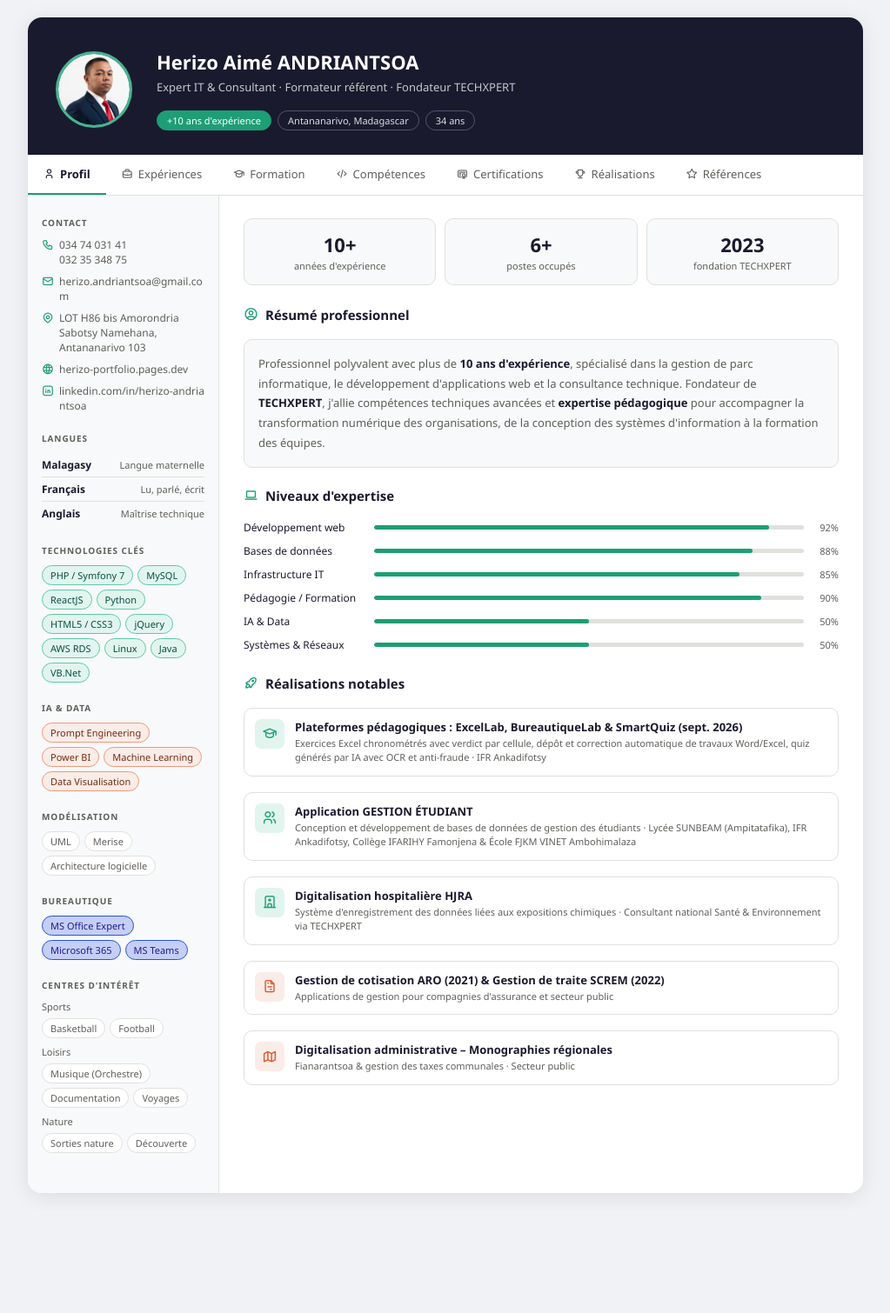
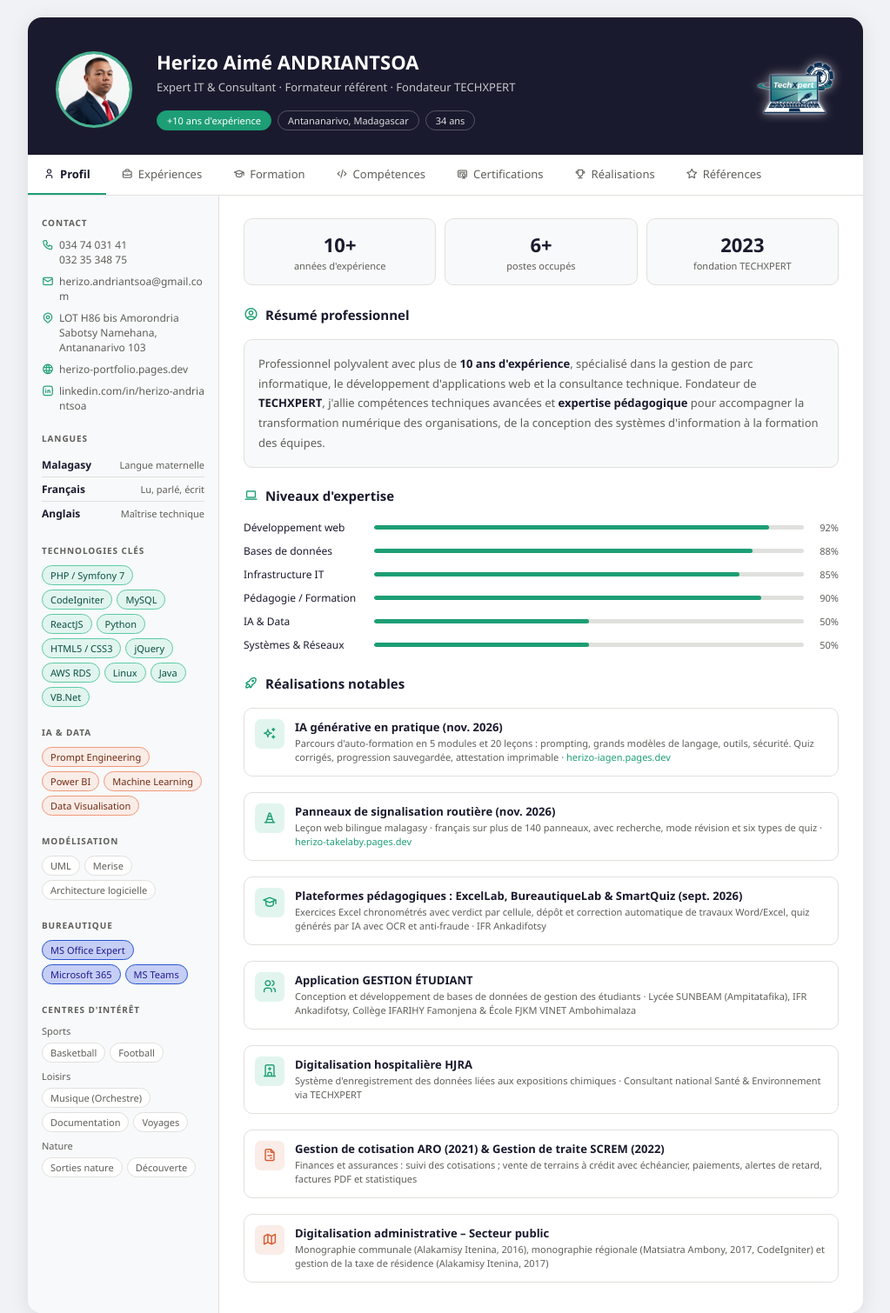
Before and after one commit to herizoandriantsoa-source/herizo-cv, a plain HTML site: page index.html in a window 1280 px wide. Shown: the top 1510 px of the page at 87% size, without its empty margins (128-1151 px from the left). Before the commit the page ends 1392 px from the top, so only its background shows below. Drawn offline with Linux system fonts and the light colour scheme.

Commit message:
Add files via upload

```diff
--- a/index.html
+++ b/index.html
@@ -16,9 +16,11 @@ body{font-family:'Segoe UI',system-ui,sans-serif;background:#f0f2f5;padding:20px
 .cv-wrap{max-width:960px;margin:0 auto;background:var(--bg);border-radius:16px;overflow:hidden;box-shadow:0 4px 24px rgba(0,0,0,0.09)}
 
 /* ── HERO ── */
-.hero{background:var(--navy);color:#fff;padding:36px 32px 28px;display:grid;grid-template-columns:auto 1fr;gap:28px;align-items:center}
+.hero{background:var(--navy);color:#fff;padding:36px 32px 28px;display:grid;grid-template-columns:auto 1fr auto;gap:28px;align-items:center}
 .avatar{width:88px;height:88px;border-radius:50%;background:var(--teal);display:flex;align-items:center;justify-content:center;font-size:26px;font-weight:500;color:#fff;flex-shrink:0;letter-spacing:-1px;overflow:hidden;border:3px solid rgba(255,255,255,0.2)}
 .avatar img{width:100%;height:100%;object-fit:cover;border-radius:50%}
+.hero-logo{display:flex;align-items:center;justify-content:center;align-self:center;justify-self:end}
+.hero-logo img{height:64px;width:auto;max-width:140px;object-fit:contain;display:block;filter:drop-shadow(0 0 1px #fff) drop-shadow(0 0 6px rgba(255,255,255,.55))}
 .hero-name{font-size:22px;font-weight:600;margin-bottom:4px}
 .hero-title{font-size:13px;opacity:.75;margin-bottom:16px;line-height:1.6}
 .hero-pills{display:flex;flex-wrap:wrap;gap:7px}
@@ -228,7 +230,7 @@ body{font-family:'Segoe UI',system-ui,sans-serif;background:#f0f2f5;padding:20px
 @media(max-width:480px){
   body{padding:0}
   .hero{grid-template-columns:1fr;gap:14px;padding:24px 16px 20px;text-align:center}
-  .avatar{margin:0 auto}.hero-pills{justify-content:center}.hero-name{font-size:18px}
+  .avatar{margin:0 auto}.hero-pills{justify-content:center}.hero-logo{justify-self:center}.hero-name{font-size:18px}
   .tabs{gap:0}.tab{padding:10px;font-size:11px;gap:3px}.tab i{display:none}
   .body{grid-template-columns:1fr}
   .sidebar{grid-template-columns:1fr;border-right:none;border-bottom:0.5px solid var(--border);padding:16px}
@@ -336,6 +338,7 @@ body{font-family:'Segoe UI',system-ui,sans-serif;background:#f0f2f5;padding:20px
         <span class="pill">34 ans</span>
       </div>
     </div>
+    <div class="hero-logo"><img src="logo.png" alt="Logo TECHXPERT" onerror="this.parentElement.remove()"></div>
   </div>
 
   <!-- TABS -->
@@ -395,7 +398,7 @@ body{font-family:'Segoe UI',system-ui,sans-serif;background:#f0f2f5;padding:20px
       <div class="s-block reveal from-left" style="transition-delay:.16s">
         <div class="s-label">Technologies clés</div>
         <div class="tag-grid">
-          <span class="tag">PHP / Symfony 7</span><span class="tag">MySQL</span><span class="tag">ReactJS</span>
+          <span class="tag">PHP / Symfony 7</span><span class="tag">CodeIgniter</span><span class="tag">MySQL</span><span class="tag">ReactJS</span>
           <span class="tag">Python</span><span class="tag">HTML5 / CSS3</span><span class="tag">jQuery</span>
           <span class="tag">AWS RDS</span><span class="tag">Linux</span><span class="tag">Java</span><span class="tag">VB.Net</span>
         </div>
@@ -455,11 +458,13 @@ body{font-family:'Segoe UI',system-ui,sans-serif;background:#f0f2f5;padding:20px
         </div>
         <div class="section-title reveal from-left"><i class="ti ti-rocket"></i> Réalisations notables</div>
         <div style="display:grid;gap:9px">
-          <div class="cert-item reveal from-right" style="transition-delay:.0s"><div class="cert-icon"><i class="ti ti-school"></i></div><div><div class="cert-title">Plateformes pédagogiques : ExcelLab, BureautiqueLab &amp; SmartQuiz (sept. 2026)</div><div class="cert-sub">Exercices Excel chronométrés avec verdict par cellule, dépôt et correction automatique de travaux Word/Excel, quiz générés par IA avec OCR et anti-fraude · IFR Ankadifotsy</div></div></div>
+          <div class="cert-item reveal from-right" style="transition-delay:.0s"><div class="cert-icon"><i class="ti ti-sparkles"></i></div><div><div class="cert-title">IA générative en pratique (nov. 2026)</div><div class="cert-sub">Parcours d'auto-formation en 5 modules et 20 leçons : prompting, grands modèles de langage, outils, sécurité. Quiz corrigés, progression sauvegardée, attestation imprimable · <a href="https://herizo-iagen.pages.dev" target="_blank" rel="noopener" style="color:var(--teal);text-decoration:none">herizo-iagen.pages.dev</a></div></div></div>
+          <div class="cert-item reveal from-right" style="transition-delay:.05s"><div class="cert-icon"><i class="ti ti-traffic-cone"></i></div><div><div class="cert-title">Panneaux de signalisation routière (nov. 2026)</div><div class="cert-sub">Leçon web bilingue malagasy · français sur plus de 140 panneaux, avec recherche, mode révision et six types de quiz · <a href="https://herizo-takelaby.pages.dev" target="_blank" rel="noopener" style="color:var(--teal);text-decoration:none">herizo-takelaby.pages.dev</a></div></div></div>
+          <div class="cert-item reveal from-right" style="transition-delay:.1s"><div class="cert-icon"><i class="ti ti-school"></i></div><div><div class="cert-title">Plateformes pédagogiques : ExcelLab, BureautiqueLab &amp; SmartQuiz (sept. 2026)</div><div class="cert-sub">Exercices Excel chronométrés avec verdict par cellule, dépôt et correction automatique de travaux Word/Excel, quiz générés par IA avec OCR et anti-fraude · IFR Ankadifotsy</div></div></div>
           <div class="cert-item reveal from-right" style="transition-delay:.23s"><div class="cert-icon"><i class="ti ti-users"></i></div><div><div class="cert-title">Application GESTION ÉTUDIANT</div><div class="cert-sub">Conception et développement de bases de données de gestion des étudiants · Lycée SUNBEAM (Ampitatafika), IFR Ankadifotsy, Collège IFARIHY Famonjena &amp; École FJKM VINET Ambohimalaza</div></div></div>
 		  <div class="cert-item reveal from-right" style="transition-delay:.05s"><div class="cert-icon"><i class="ti ti-building-hospital"></i></div><div><div class="cert-title">Digitalisation hospitalière HJRA</div><div class="cert-sub">Système d'enregistrement des données liées aux expositions chimiques · Consultant national Santé &amp; Environnement via TECHXPERT</div></div></div>
-          <div class="cert-item reveal from-right" style="transition-delay:.14s"><div class="cert-icon coral"><i class="ti ti-file-invoice"></i></div><div><div class="cert-title">Gestion de cotisation ARO (2021) &amp; Gestion de traite SCREM (2022)</div><div class="cert-sub">Applications de gestion pour compagnies d'assurance et secteur public</div></div></div>
-          <div class="cert-item reveal from-right" style="transition-delay:.32s"><div class="cert-icon coral"><i class="ti ti-map"></i></div><div><div class="cert-title">Digitalisation administrative – Monographies régionales</div><div class="cert-sub">Fianarantsoa &amp; gestion des taxes communales · Secteur public</div></div></div>
+          <div class="cert-item reveal from-right" style="transition-delay:.14s"><div class="cert-icon coral"><i class="ti ti-file-invoice"></i></div><div><div class="cert-title">Gestion de cotisation ARO (2021) &amp; Gestion de traite SCREM (2022)</div><div class="cert-sub">Finances et assurances : suivi des cotisations ; vente de terrains à crédit avec échéancier, paiements, alertes de retard, factures PDF et statistiques</div></div></div>
+          <div class="cert-item reveal from-right" style="transition-delay:.32s"><div class="cert-icon coral"><i class="ti ti-map"></i></div><div><div class="cert-title">Digitalisation administrative – Secteur public</div><div class="cert-sub">Monographie communale (Alakamisy Itenina, 2016), monographie régionale (Matsiatra Ambony, 2017, CodeIgniter) et gestion de la taxe de résidence (Alakamisy Itenina, 2017)</div></div></div>
         </div>
       </div>
 
@@ -471,7 +476,7 @@ body{font-family:'Segoe UI',system-ui,sans-serif;background:#f0f2f5;padding:20px
             <div class="tl-dot tl-dot-coral"></div>
             <div class="tl-date tl-date-coral">Depuis juin 2026</div>
             <div class="tl-title">Développeur de solutions éducatives</div>
-            <div class="tl-org">Collège IFARIHY Famonjena · École FJKM VINET Ambohimalaza</div>
+            <div class="tl-org">Collège IFARIHY Famonjena · École FJKM VINET Ambohimalaza · Lycée privé Le Trésor, Antsohihy</div>
             <div class="tl-desc">Création et intégration d'une base de données dédiée à la gestion des étudiants.</div>
           </div>
           <div class="tl-item anim" style="animation-delay:.09s">
@@ -520,9 +525,10 @@ body{font-family:'Segoe UI',system-ui,sans-serif;background:#f0f2f5;padding:20px
             <div class="tl-org">Finances &amp; Assurances / Secteur Public</div>
             <div class="tl-desc"><ul>
               <li>Système de <strong>Gestion de Cotisation</strong> – ARO (2021)</li>
-              <li>Système de <strong>Gestion de Traite</strong> – SCREM (2022)</li>
-              <li>Digitalisation administrative : monographies régionales Fianarantsoa</li>
-              <li>Gestion des taxes communales</li>
+              <li>Système de <strong>Gestion de Traite</strong> – SCREM (2022) : vente de terrains à crédit</li>
+              <li><strong>Monographie communale</strong> – Alakamisy Itenina (2016)</li>
+              <li><strong>Monographie régionale</strong> – Matsiatra Ambony (2017)</li>
+              <li><strong>Taxe de résidence</strong> – Alakamisy Itenina (2017)</li>
             </ul></div>
           </div>
         </div>
@@ -639,7 +645,7 @@ body{font-family:'Segoe UI',system-ui,sans-serif;background:#f0f2f5;padding:20px
           </div>
           <div style="display:flex;gap:8px;align-items:center;flex-wrap:wrap">
             <span style="font-size:11px;font-weight:700;color:var(--text2);min-width:50px">Back :</span>
-            <span class="tag">PHP</span><span class="tag">Symfony 7</span><span class="tag">Python</span><span class="tag">API REST</span>
+            <span class="tag">PHP</span><span class="tag">Symfony 7</span><span class="tag">CodeIgniter</span><span class="tag">Python</span><span class="tag">API REST</span>
           </div>
         </div>
         <div class="section-subtitle"><i class="ti ti-terminal-2"></i> Programmation &amp; Logiciel</div>
```
Also changed, not shown: logo.png (added).
